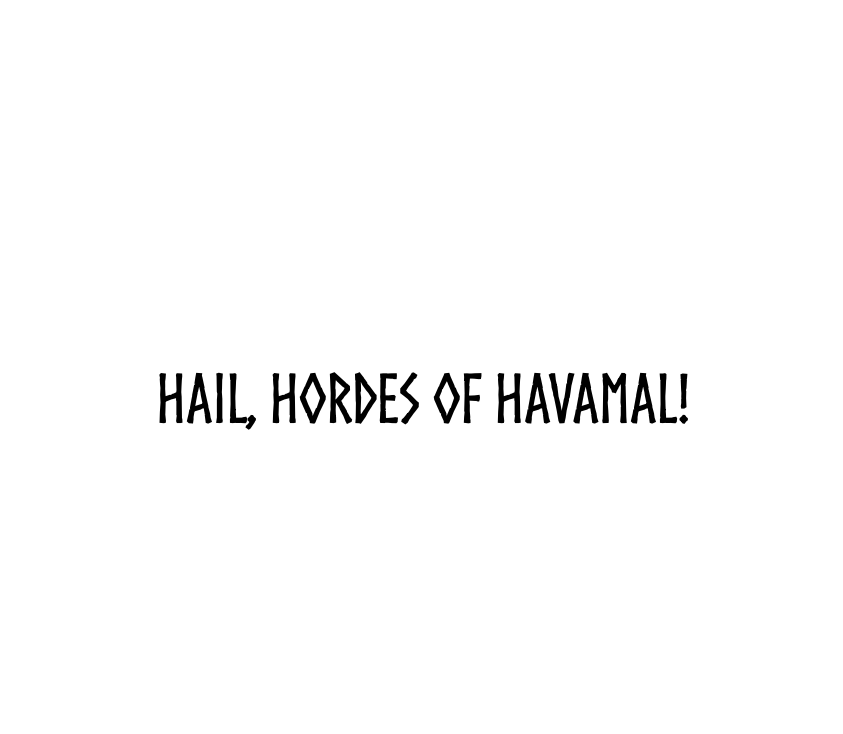
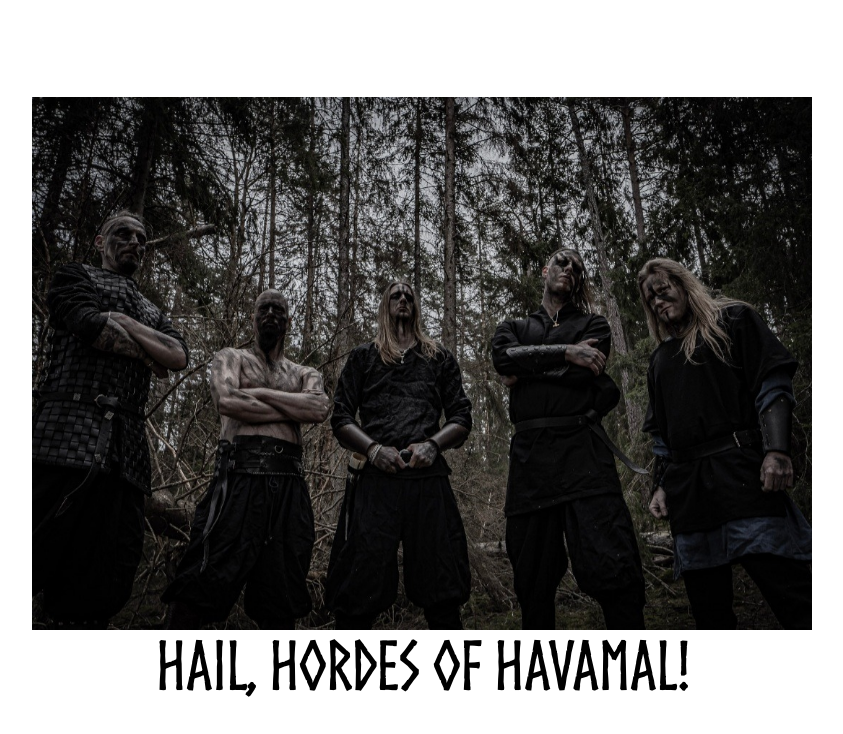
Before and after one commit to usmcamgrimm/havamalband, a Next.js app: page / in a window 1280 px wide. Shown: the top 734 px of the page, without its empty margins (218-1061 px from the left). Built offline with nearby package versions, Linux system fonts and the light colour scheme.

Commit message:
Add the band photo for the main page

```diff
--- a/src/pages/index.js
+++ b/src/pages/index.js
@@ -12,6 +12,12 @@ export default function Home() {
       </Head>
 
       <main className={styles.main}>
+        <Image
+          src="/images/bandPhoto.jpg"
+          height={533}
+          width={780}
+          alt="The members of Havamal"
+        />
         <h1 className={styles.title}>
           Hail, Hordes of Havamal!
         </h1>
```
Also changed, not shown: public/images/bandPhoto.jpg (added).
